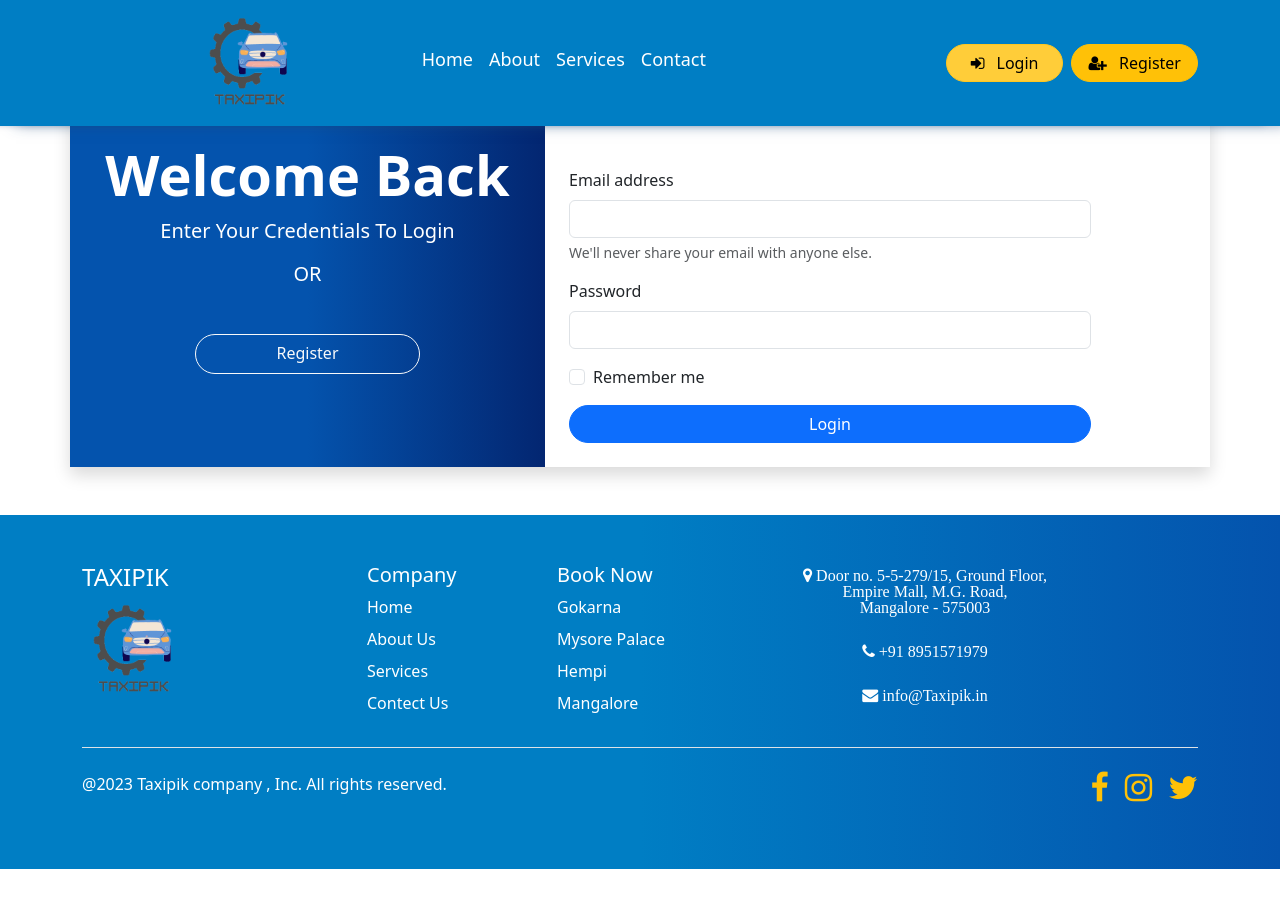
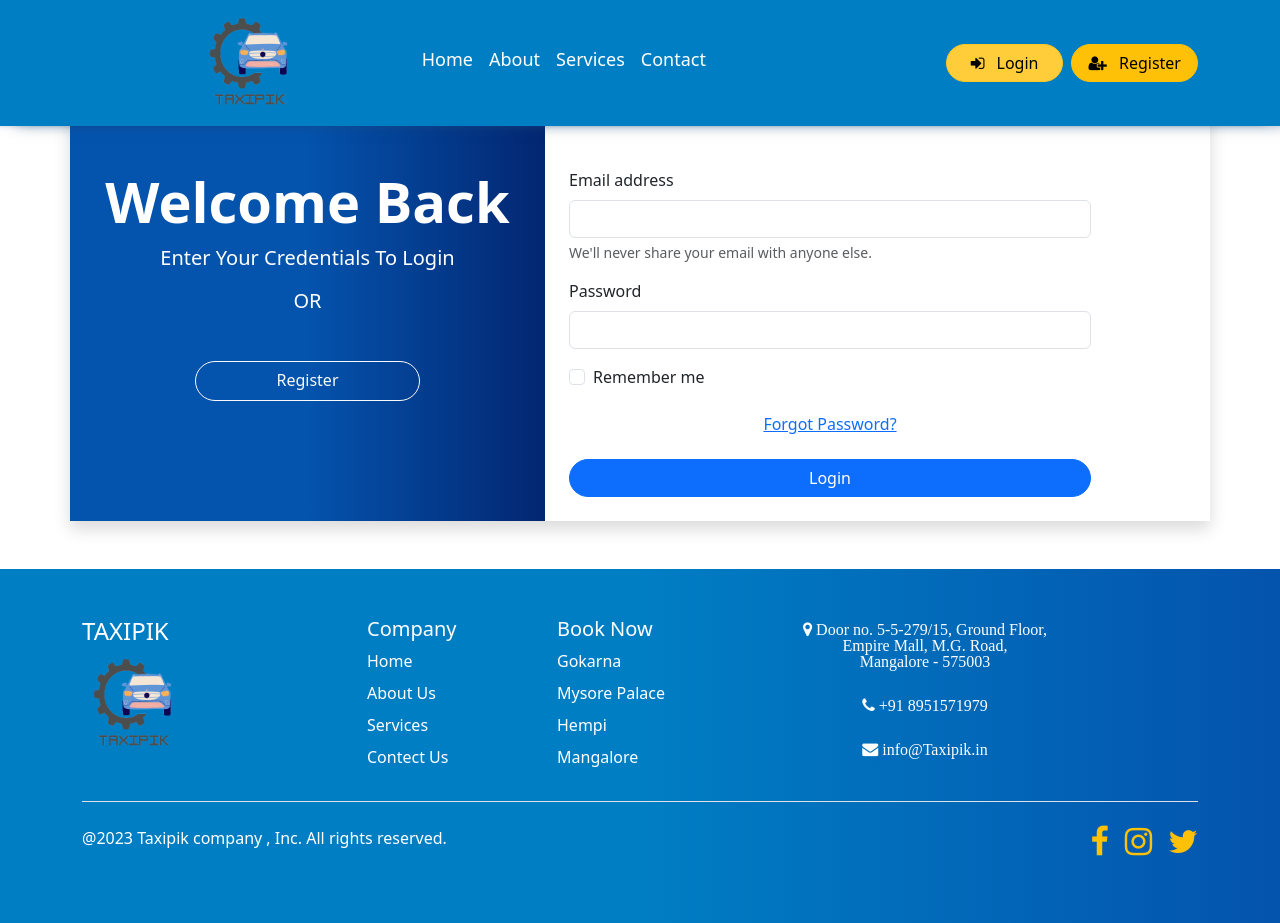
Before and after one commit to Shreyaskodial/taxipik, a React (Create React App) app in the folder mernweb/: page /login in a window 1280 px wide. Before the commit the page ends 869 px from the top, so only its background shows below. Built offline with nearby package versions, Linux system fonts and the light colour scheme.

Commit message:
forget password ui add

```diff
--- a/mernweb/src/components/Login.jsx
+++ b/mernweb/src/components/Login.jsx
@@ -80,10 +80,13 @@ const Login = () => {
                                     <input type="password" class="form-control" id="exampleInputPassword1"
                                      name='password' value={user.password} onChange={handleChange} required />
                                 </div>
-                                <div class="mb-3 form-check">
-                                    <input type="checkbox" class="form-check-input" id="exampleCheck1" />
-                                    <label class="form-check-label" for="exampleCheck1">Remember me</label>
-                                </div>
+                                <div class="mb-3 d-flex flex-column">
+                      <div class="form-check mb-2">
+                          <input type="checkbox" class="form-check-input" id="exampleCheck1" />
+                          <label class="form-check-label" for="exampleCheck1">Remember me</label>
+                     </div>
+                      <a href="/forgot-password" class="btn btn-link mt-2">Forgot Password?</a>
+                     </div>
                                 <button type="submit" class="btn btn-primary w-100 mt5 rounded-pill">Login</button>
                             </form>
                         </div>
```
